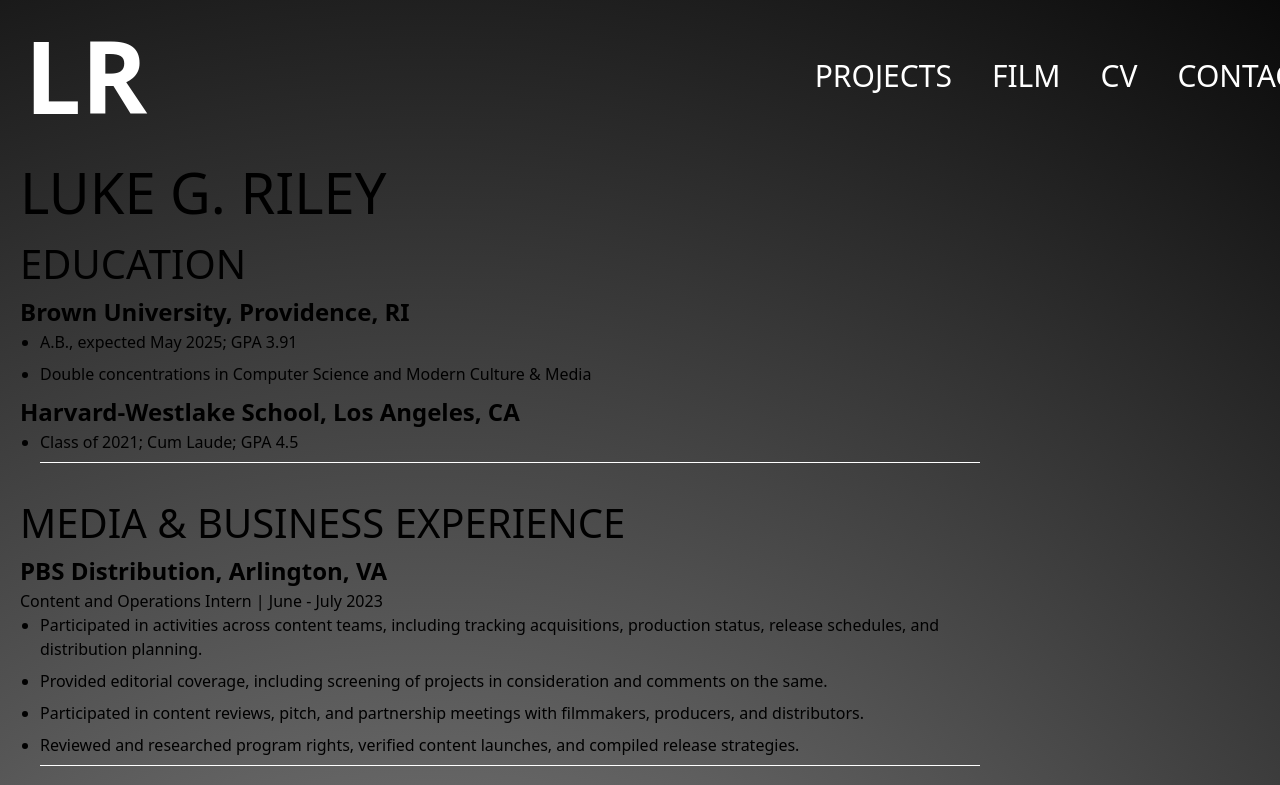
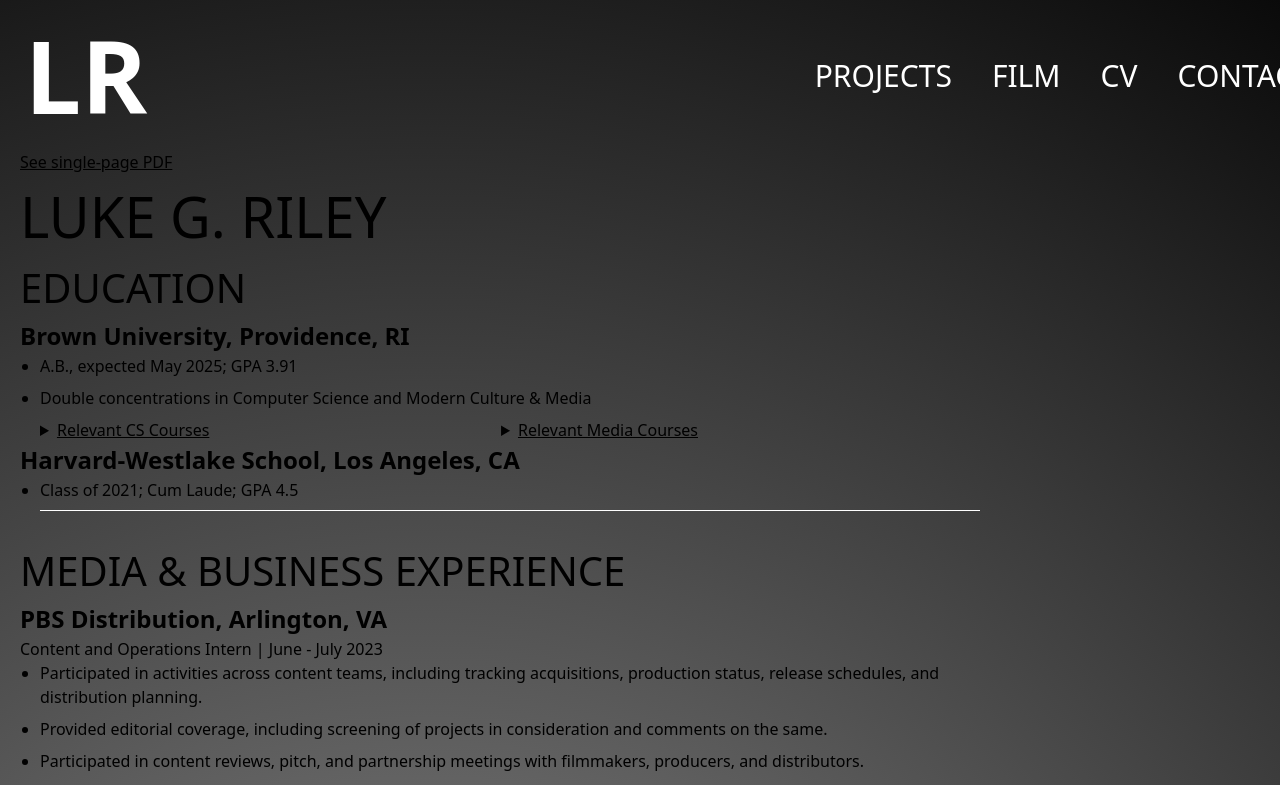
Before and after one commit to lukegriley/Portfolio, a Next.js app: page /cv in a window 1280 px wide. Shown: the top 785 px of the page. Built offline with nearby package versions, Linux system fonts and the light colour scheme.

Commit message:
cv updates

```diff
--- a/app/globals.css
+++ b/app/globals.css
@@ -13,7 +13,7 @@
 @media (prefers-color-scheme: dark) {
   :root {
     --foreground-rgb: 255, 255, 255;
-    --background-start-rgb: 35,35,35;
+    --background-start-rgb: 40,40,40;
   --background-end-rgb: 0,0,0;
   }
 }
--- a/pages/cv.tsx
+++ b/pages/cv.tsx
@@ -3,12 +3,15 @@
 import CircleCursor from "./components/circlecursor";
 import "@/styles/cv.css"
 import Navbar from "./components/navbar";
+import Link from "next/link"
 
 export default function CV() {
   return (
     <>
+
     <Navbar collapse={false}/>
     <CircleCursor/>
+    <Link href="/Luke Riley Resume 2024.pdf" className="pdfLink hoverable">See single-page PDF</Link>
     <div className="cvbody">
       <h1>LUKE G. RILEY</h1>
       <section>
@@ -17,6 +20,33 @@
             <ul>
               <li>A.B., expected May 2025; GPA 3.91</li>
               <li>Double concentrations in Computer Science and Modern Culture & Media</li>
+              <div className="course-container">
+              <details>
+                <summary className="courses hoverable">Relevant CS Courses</summary>
+                <ul>
+                  <li>CSCI 1430: Computer Vision</li>
+                  <li>CSCI 1470: Deep Learning</li>
+                  <li>CSCI 1230: Computer Graphics</li>
+                  <li>CSCI 0330: Computer Systems</li>
+                  <li>CSCI 0320: Introduction to Software Engineering</li>
+                  <li>CSCI 0200: Data Structures and Algorithms</li>
+                  <li>ENGN 1010: The Entrepreneurial Process</li>
+                  <li>APMA 1650: Statistical Inference</li>
+                  <li>MATH 0520: Linear Algebra</li>
+                  <li>ECON 0110: Principles of Economics</li>
+                </ul>
+              </details>
+              <details>
+                <summary className="courses hoverable">Relevant Media Courses</summary>
+                <ul>
+                  <li>MCM 0710: Filmic Practice</li>
+                  <li>MCM 0150: Text/Media/Culture</li>
+                  <li>MCM 0230: Digital Media</li>
+                  <li>VISA 0120: Digital Foundation</li>
+                  <li>PLSH 1000: Polish Cinema</li>
+                </ul>
+              </details>
+              </div>
             </ul>
             <h3>Harvard-Westlake School, Los Angeles, CA</h3>
             <ul className="bullet">
--- a/styles/cv.css
+++ b/styles/cv.css
@@ -21,6 +21,22 @@
 margin-bottom: 8px;
 }
 
+.pdfLink {
+    font-size:100%;
+    text-decoration:underline;
+    margin-left:20px;
+}
+
+.courses {
+    text-decoration:underline;
+}
+
+.course-container {
+    display:flex;
+    width:70%;
+    justify-content:space-between;
+}
+
 h2 {
     font-size:250%;
 }
```
Also changed, not shown: 1 other file (tests, documents, lock files or other folders).
